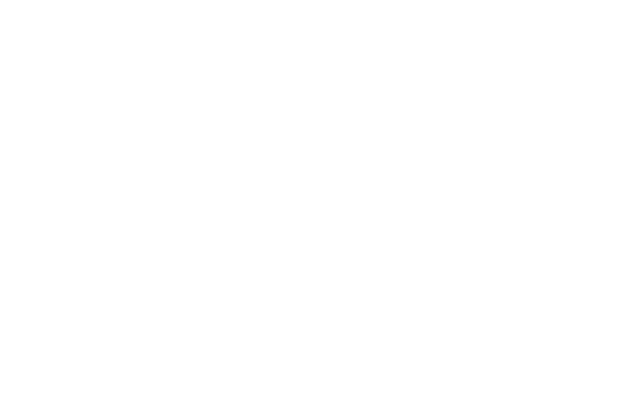
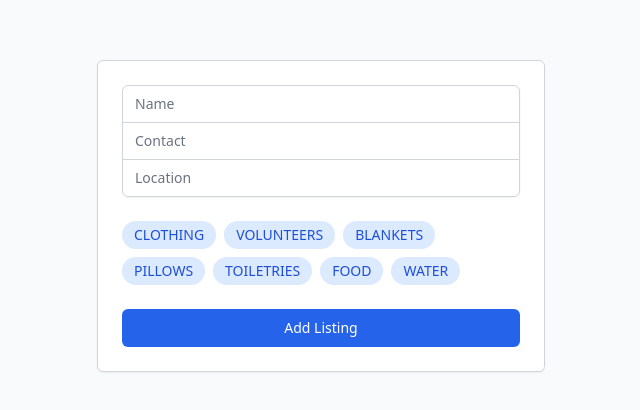
Before and after one commit to RajinCoder/CharityBoard, a React (Vite) app: page /add-listing in a window 1280 px wide. Before the commit this address had no page. Shown: the part 184-594 px from the top of the page, without its empty margins (319-959 px from the left). Built offline with nearby package versions, Linux system fonts and the light colour scheme.

Commit message:
added page to add listings

```diff
--- a/src/App.tsx
+++ b/src/App.tsx
@@ -9,6 +9,7 @@
 import FavoritesPage from './pages/Favorites-page.tsx'
 import FollowingPage from "./pages/FolllowingPage";
 import OrganizationDetailsPage from "./pages/Organization/OrganizationDetailsPage.tsx";
+import AddListing from "./pages/AddListing.tsx";
 
 
 function App() {
@@ -24,6 +25,7 @@
         <Route path="/favorites" element={<FavoritesPage />} />
         <Route path="/following" element={<FollowingPage />} />
         <Route path="/organization/:uid" element={<OrganizationDetailsPage />} />
+        <Route path="/add-listing" element={<AddListing />} />
       </Routes>
     </div>
   );
--- /dev/null
+++ b/src/components/AddBtn.tsx
@@ -0,0 +1,37 @@
+// AddBtn.tsx
+import { useNavigate } from 'react-router-dom';
+
+const AddBtn = () => {
+  let navigate = useNavigate();
+
+  const navigateToAddPage = () => {
+    navigate('/add-listing');
+  };
+
+  return (
+    <div className="fixed bottom-4 right-4">
+      <button
+        onClick={navigateToAddPage}
+        className="p-4 bg-blue-600 text-white rounded-full shadow-lg hover:bg-blue-700 transition duration-300 ease-in-out flex items-center justify-center"
+        aria-label="Add"
+      >
+        <svg
+          xmlns="http://www.w3.org/2000/svg"
+          fill="none"
+          viewBox="0 0 24 24"
+          stroke="currentColor"
+          className="w-6 h-6"
+        >
+          <path
+            strokeLinecap="round"
+            strokeLinejoin="round"
+            strokeWidth={2}
+            d="M12 4v16m8-8H4"
+          />
+        </svg>
+      </button>
+    </div>
+  );
+};
+
+export default AddBtn;
--- /dev/null
+++ b/src/pages/AddListing.tsx
@@ -0,0 +1,136 @@
+import { useState } from 'react';
+import { supabase } from '../config/supabaseClient';
+
+type Need = 'CLOTHING' | 'VOLUNTEERS' | 'BLANKETS' | 'PILLOWS' | 'TOILETRIES' | 'FOOD' | 'WATER';
+const needsOptions: Need[] = ["CLOTHING", "VOLUNTEERS", "BLANKETS", "PILLOWS", "TOILETRIES", "FOOD", "WATER"];
+
+
+
+const AddListing = () => {
+  const [name, setName] = useState('');
+  const [contact, setContact] = useState('');
+  const [location, setLocation] = useState('');
+  const [selectedNeeds, setSelectedNeeds] = useState<Need[]>([]);
+  const[submitAttempted, setSubmitAttempted] = useState(false);
+
+
+  const toggleNeed = (need: Need) => {
+    setSelectedNeeds((currentNeeds) =>
+      currentNeeds.includes(need)
+        ? currentNeeds.filter((n) => n !== need)
+        : [...currentNeeds, need]
+    );
+  };
+
+  const handleSubmit = async (e: React.FormEvent<HTMLFormElement>) => {
+    e.preventDefault();
+    if (selectedNeeds.length === 0) {
+        setSubmitAttempted(true);
+        return;
+    }
+
+    setSubmitAttempted(false);
+
+    const { data, error } = await supabase.from('ListingTable').insert([
+      { name, contact, location, needs: selectedNeeds },
+    ]);
+
+    if (error) {
+      console.error('Error adding listing', error);
+    } else {
+      console.log('Added listing', data);
+      // Reset form or navigate away
+    }
+  };
+
+  return (
+    <div className="min-h-screen flex items-center justify-center bg-gray-50">
+      <div className="max-w-md w-full space-y-8">
+      <div className="bg-white p-6 border border-gray-300 shadow-sm rounded-md">
+        <form className="space-y-6" onSubmit={handleSubmit}>
+          <div className="rounded-md shadow-sm -space-y-px">
+            <div>
+              <label htmlFor="name" className="sr-only">
+                Name
+              </label>
+              <input
+                id="name"
+                name="name"
+                type="text"
+                autoComplete="name"
+                required
+                className="appearance-none rounded-none relative block w-full px-3 py-2 border border-gray-300 placeholder-gray-500
+                // ...continuing from the previous input element
+                text-gray-900 rounded-t-md focus:outline-none focus:ring-blue-500 focus:border-blue-500 focus:z-10 sm:text-sm"
+                placeholder="Name"
+                value={name}
+                onChange={(e) => setName(e.target.value)}
+              />
+            </div>
+            <div>
+              <label htmlFor="contact" className="sr-only">
+                Contact
+              </label>
+              <input
+                id="contact"
+                name="contact"
+                type="text"
+                autoComplete="contact"
+                required
+                className="appearance-none rounded-none relative block w-full px-3 py-2 border border-gray-300 placeholder-gray-500 text-gray-900 focus:outline-none focus:ring-blue-500 focus:border-blue-500 focus:z-10 sm:text-sm"
+                placeholder="Contact"
+                value={contact}
+                onChange={(e) => setContact(e.target.value)}
+              />
+            </div>
+            <div>
+              <label htmlFor="location" className="sr-only">
+                Location
+              </label>
+              <input
+                id="location"
+                name="location"
+                type="text"
+                autoComplete="location"
+                required
+                className="appearance-none rounded-none relative block w-full px-3 py-2 border border-gray-300 placeholder-gray-500 text-gray-900 rounded-b-md focus:outline-none focus:ring-blue-500 focus:border-blue-500 focus:z-10 sm:text-sm"
+                placeholder="Location"
+                value={location}
+                onChange={(e) => setLocation(e.target.value)}
+              />
+            </div>
+          </div>
+
+          <div className="flex flex-wrap gap-2 mt-4">
+            {needsOptions.map((need) => (
+              <button
+                key={need}
+                type="button"
+                onClick={() => toggleNeed(need)}
+                className={`px-3 py-1 text-sm font-medium rounded-full transition-colors ${selectedNeeds.includes(need) ? 'bg-blue-500 text-white' : 'bg-blue-100 text-blue-700'}`}
+              >
+                {need}
+              </button>
+            ))}
+            {/* Display error message if no needs are selected and submit was attempted */}
+            {submitAttempted && selectedNeeds.length === 0 && (
+              <p className="text-red-500 text-xs italic">Please select at least one need.</p>
+            )}
+          </div>
+
+          <div>
+            <button
+              type="submit"
+              className="group relative w-full flex justify-center py-2 px-4 border border-transparent text-sm font-medium rounded-md text-white bg-blue-600 hover:bg-blue-700 focus:outline-none focus:ring-2 focus:ring-offset-2 focus:ring-blue-500"
+            >
+              Add Listing
+            </button>
+          </div>
+        </form>
+      </div>
+    </div>
+  </div>
+  );
+};
+
+export default AddListing;
--- a/src/pages/HomePage.tsx
+++ b/src/pages/HomePage.tsx
@@ -4,6 +4,9 @@
 import { useEffect } from "react";
 import { supabase } from "../config/supabaseClient";
 import { Filters } from "../components/Filters";
+import AddBtn from "../components/AddBtn";
+
+
 interface Listing {
   listingId: number;
   created_at: string;
@@ -29,6 +32,7 @@
     getListing();
   }, []);
   return (
+    <>
     <div className="px-10 py-20">
       <Navbar />
       <Filters></Filters>
@@ -46,6 +50,8 @@
         ))}
       </div>
     </div>
+    <AddBtn />
+    </>
   );
 };
 export default HomePage;
```
